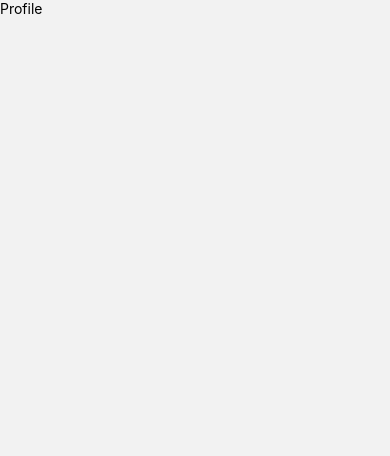
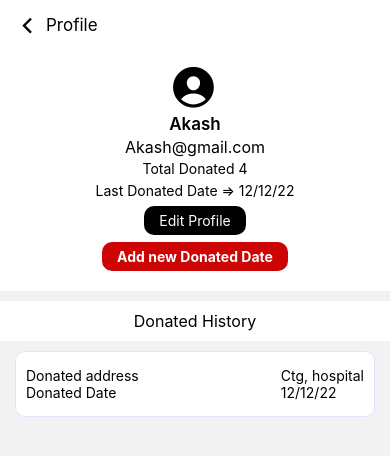
Before and after one commit to jahidul96/blood_app, a React Native app in the folder bloodapp/: screen /Profile in a window 390 px wide. Shown: the top 456 px of the page. Built offline with nearby package versions, Linux system fonts and the light colour scheme.

Commit message:
profile page added!

```diff
--- a/bloodapp/App.tsx
+++ b/bloodapp/App.tsx
@@ -7,6 +7,8 @@
 import React from "react";
 import BottomNav from "./app/navigation/BottomNav";
 import Profile from "./app/screens/Profile";
+import Search from "./app/screens/Search";
+import DonarDetails from "./app/screens/DonarDetails";
 const Stack = createNativeStackNavigator();
 
 export default function App() {
@@ -17,6 +19,8 @@
         <Stack.Screen name="Register" component={Register} />
         <Stack.Screen name="Login" component={Login} />
         <Stack.Screen name="Profile" component={Profile} />
+        <Stack.Screen name="Search" component={Search} />
+        <Stack.Screen name="DonarDetails" component={DonarDetails} />
       </Stack.Navigator>
     </NavigationContainer>
   );
--- a/bloodapp/app/components/Donar.tsx
+++ b/bloodapp/app/components/Donar.tsx
@@ -2,8 +2,10 @@
 import React from "react";
 import Ionicons from "react-native-vector-icons/Ionicons";
 import { AppColors } from "../utils/AppColors";
+import { useNavigation } from "@react-navigation/native";
 
 const Donar = () => {
+  const navigation = useNavigation();
   return (
     <View style={styles.container}>
       {/* donar profile */}
@@ -27,7 +29,7 @@
         <Text>11/12/22</Text>
       </View>
       <View style={styles.detailsWrapper}>
-        <TouchableOpacity>
+        <TouchableOpacity onPress={() => navigation.navigate("DonarDetails")}>
           <Text style={styles.btnText}>Details</Text>
         </TouchableOpacity>
       </View>
--- /dev/null
+++ b/bloodapp/app/components/TopBackComp.tsx
@@ -0,0 +1,42 @@
+import { StyleSheet, Text, View, TouchableOpacity } from "react-native";
+import React, { FC } from "react";
+import { WIDTH } from "../utils/AppDimension";
+import { AppColors } from "../utils/AppColors";
+import Ionicons from "react-native-vector-icons/Ionicons";
+
+interface PropsTypes {
+  text: string;
+  onPress?: () => void;
+}
+
+const TopBackComp: FC<PropsTypes> = ({ text, onPress }) => {
+  return (
+    <View style={styles.container}>
+      <TouchableOpacity onPress={onPress}>
+        <Ionicons name="chevron-back" size={25} />
+      </TouchableOpacity>
+
+      <Text
+        style={{
+          marginLeft: 6,
+          fontSize: 17,
+        }}
+      >
+        {text}
+      </Text>
+    </View>
+  );
+};
+
+export default TopBackComp;
+
+const styles = StyleSheet.create({
+  container: {
+    width: WIDTH,
+    height: 50,
+    flexDirection: "row",
+    alignItems: "center",
+    paddingHorizontal: 15,
+    backgroundColor: AppColors.WHITE,
+  },
+});
--- /dev/null
+++ b/bloodapp/app/screens/DonarDetails.tsx
@@ -0,0 +1,14 @@
+import { StyleSheet, Text, View } from "react-native";
+import React from "react";
+
+const DonarDetails = () => {
+  return (
+    <View>
+      <Text>DonarDetails</Text>
+    </View>
+  );
+};
+
+export default DonarDetails;
+
+const styles = StyleSheet.create({});
--- a/bloodapp/app/screens/Home.tsx
+++ b/bloodapp/app/screens/Home.tsx
@@ -18,21 +18,24 @@
 const Home = () => {
   const navigation = useNavigation();
 
-  const gotoProfile = () => {
-    navigation.navigate("Profile");
-  };
   return (
     <View>
       <StatusBar backgroundColor={AppColors.RED} />
 
       {/* topbar content/profileicon content */}
       <View style={styles.profileTopContainer}>
-        <TouchableOpacity style={styles.iconWrapper} onPress={gotoProfile}>
+        <TouchableOpacity
+          style={styles.iconWrapper}
+          onPress={() => navigation.navigate("Profile")}
+        >
           <Ionicons name="person-circle" size={30} />
         </TouchableOpacity>
-        <View style={styles.inputSample}>
+        <TouchableOpacity
+          style={styles.inputSample}
+          onPress={() => navigation.navigate("Search")}
+        >
           <Text style={styles.searchText}>Search</Text>
-        </View>
+        </TouchableOpacity>
       </View>
 
       {/* all content */}
--- a/bloodapp/app/screens/Profile.tsx
+++ b/bloodapp/app/screens/Profile.tsx
@@ -1,14 +1,139 @@
-import { StyleSheet, Text, View } from "react-native";
+import {
+  StyleSheet,
+  Text,
+  View,
+  ScrollView,
+  TouchableOpacity,
+} from "react-native";
 import React from "react";
+import Ionicons from "react-native-vector-icons/Ionicons";
+import { WIDTH } from "../utils/AppDimension";
+import { AppColors } from "../utils/AppColors";
+import TopBackComp from "../components/TopBackComp";
+import { useNavigation } from "@react-navigation/native";
 
 const Profile = () => {
+  const navigation = useNavigation();
   return (
     <View>
-      <Text>Profile</Text>
+      <TopBackComp text="Profile" onPress={() => navigation.goBack()} />
+      {/* profile details */}
+      <View style={styles.profileContainer}>
+        <Ionicons name="person-circle" size={50} />
+        <Text style={styles.name}>Akash</Text>
+        <Text style={styles.email}>Akash@gmail.com</Text>
+        <View style={styles.rowStyle}>
+          <Text>Total Donated </Text>
+          <Text>4</Text>
+        </View>
+        <View style={[styles.rowStyle, { marginTop: 5 }]}>
+          <Text>Last Donated Date ={">"} </Text>
+          <Text>12/12/22</Text>
+        </View>
+
+        <TouchableOpacity style={styles.editBtn}>
+          <Text style={styles.editBtnText}>Edit Profile</Text>
+        </TouchableOpacity>
+        <TouchableOpacity style={styles.addBtn}>
+          <Text style={styles.addBtnText}>Add new Donated Date</Text>
+        </TouchableOpacity>
+      </View>
+
+      {/* donated history */}
+
+      <View style={styles.historyTextContainer}>
+        <Text style={styles.historyText}>Donated History</Text>
+      </View>
+      <ScrollView>
+        <View style={styles.historyContainer}>
+          <DonateHistory />
+        </View>
+      </ScrollView>
     </View>
   );
 };
 
 export default Profile;
 
-const styles = StyleSheet.create({});
+const DonateHistory = () => (
+  <View style={styles.lastDonateDateContainer}>
+    <View>
+      <Text>Donated address</Text>
+      <Text>Donated Date</Text>
+    </View>
+    <View>
+      <Text>Ctg, hospital</Text>
+      <Text>12/12/22</Text>
+    </View>
+  </View>
+);
+
+const styles = StyleSheet.create({
+  profileContainer: {
+    backgroundColor: AppColors.WHITE,
+    paddingTop: 10,
+    paddingBottom: 20,
+    width: WIDTH,
+    justifyContent: "center",
+    alignItems: "center",
+  },
+  name: {
+    fontSize: 17,
+    fontWeight: "600",
+  },
+  email: {
+    fontSize: 16,
+    marginVertical: 3,
+  },
+  rowStyle: {
+    flexDirection: "row",
+    alignItems: "center",
+  },
+  editBtn: {
+    marginVertical: 7,
+    backgroundColor: AppColors.BLACK,
+    paddingHorizontal: 15,
+    paddingVertical: 6,
+    borderRadius: 10,
+  },
+  editBtnText: {
+    color: AppColors.WHITE,
+  },
+  addBtn: {
+    backgroundColor: AppColors.RED,
+    paddingHorizontal: 15,
+    paddingVertical: 6,
+    borderRadius: 10,
+  },
+  addBtnText: {
+    color: AppColors.WHITE,
+    fontWeight: "700",
+  },
+
+  historyTextContainer: {
+    marginTop: 10,
+    height: 40,
+    backgroundColor: AppColors.WHITE,
+    justifyContent: "center",
+    alignItems: "center",
+  },
+
+  historyText: {
+    fontSize: 16,
+  },
+  historyContainer: {
+    paddingHorizontal: 15,
+    marginTop: 10,
+  },
+
+  lastDonateDateContainer: {
+    paddingHorizontal: 10,
+    paddingVertical: 15,
+    backgroundColor: AppColors.WHITE,
+    borderWidth: 1,
+    borderColor: AppColors.LIGHTSKYBLUE,
+    borderRadius: 10,
+    flexDirection: "row",
+    justifyContent: "space-between",
+  },
+});
```
